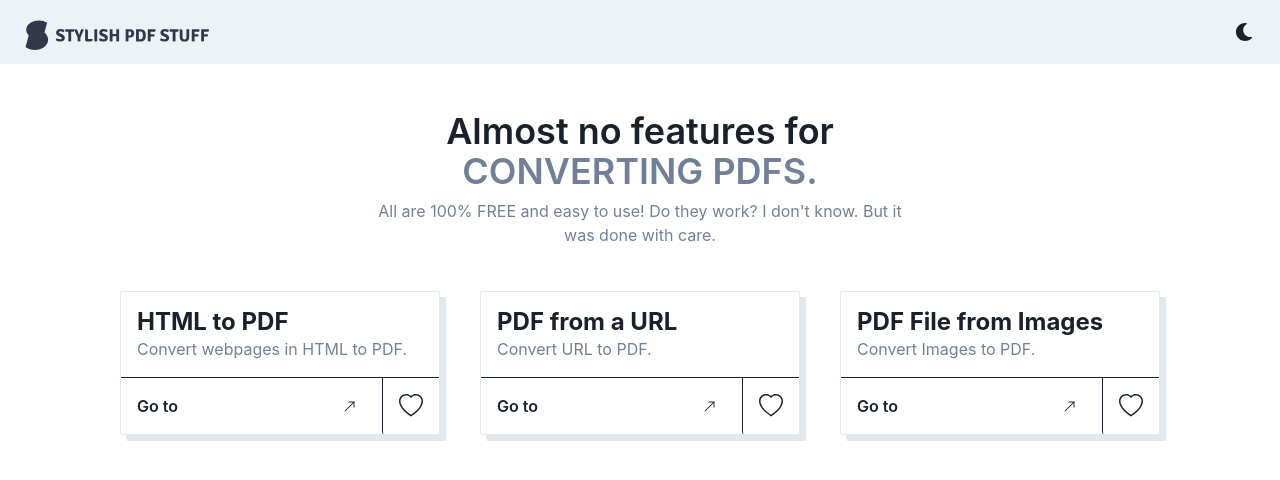
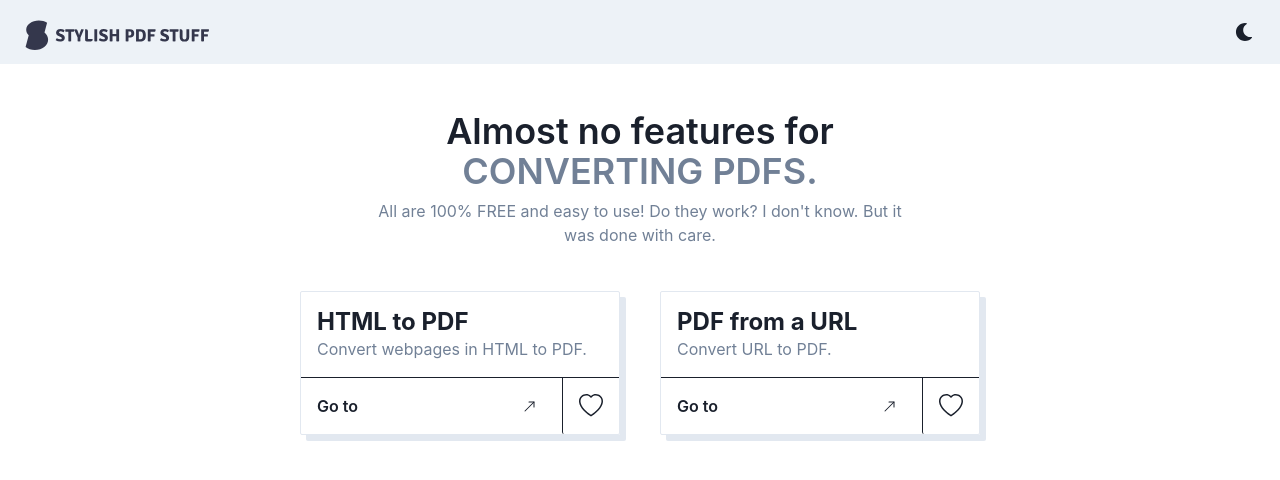
Before and after one commit to allanfoppa/stylish-pdf-stuff, a React (Create React App) app in the folder frontend/: page / in a window 1280 px wide. Shown: the top 480 px of the page. Built offline with nearby package versions, Linux system fonts and the light colour scheme; no server answers.

Commit message:
Remove Image to PDF for now

```diff
--- a/frontend/src/constants/features.constant.ts
+++ b/frontend/src/constants/features.constant.ts
@@ -12,11 +12,5 @@ export const features = [
     title: "PDF from a URL",
     description: "Convert URL to PDF.",
     link: PATHS.PDF_FROM_A_URL
-  },
-  {
-    id: 3,
-    title: "PDF File from Images",
-    description: "Convert Images to PDF.",
-    link: PATHS.PDF_FILE_FROM_IMAGES
-  },
+  }
 ]
```
